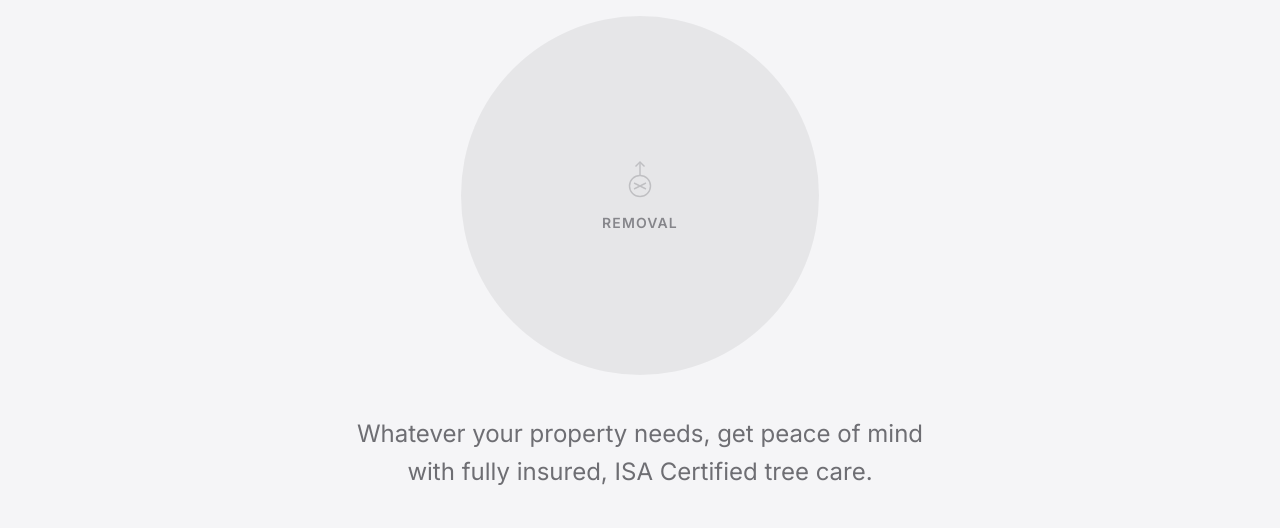
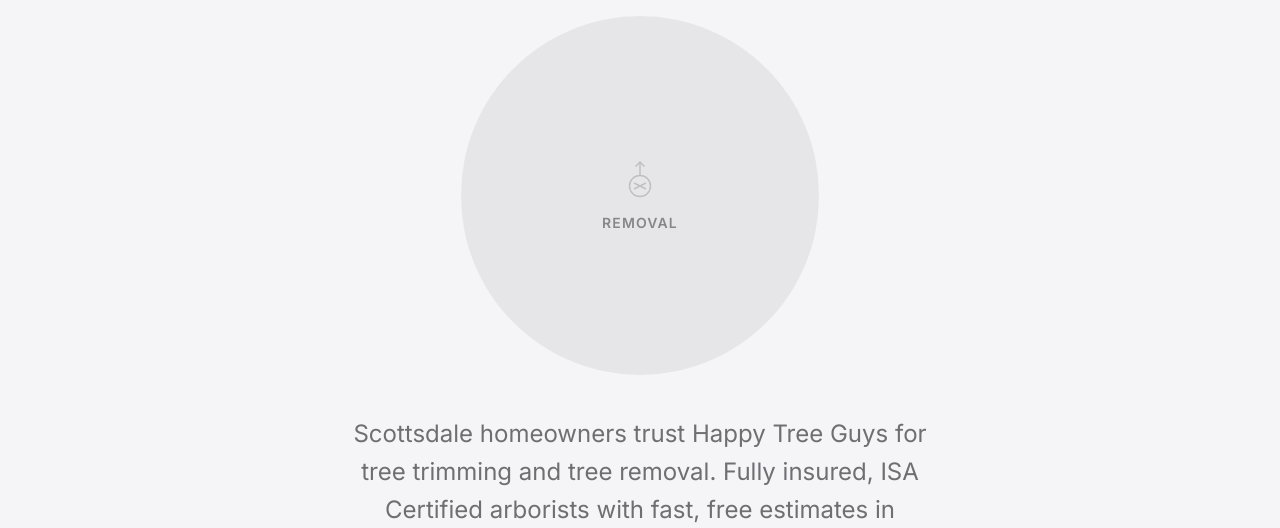
Before and after one commit to treejobber/HappyTreeGuys, a plain HTML site: page website/index.html in a window 1280 px wide. Shown: the part 414-942 px from the top of the page. Drawn offline with Linux system fonts and the light colour scheme.

Commit message:
Update hero paragraph with Scottsdale-targeted copy

```diff
--- a/website/index.html
+++ b/website/index.html
@@ -120,7 +120,7 @@
         </div>
       </div>
 
-      <p class="ghero__sub">Whatever your property needs, get peace of mind with fully insured, ISA Certified tree care.</p>
+      <p class="ghero__sub">Scottsdale homeowners trust Happy Tree Guys for tree trimming and tree removal. Fully insured, ISA Certified arborists with fast, free estimates in Scottsdale, AZ.</p>
       <div class="ghero__cta-row">
         <a href="#estimate" class="btn btn--large btn--primary">
           Get My Free Estimate
```
